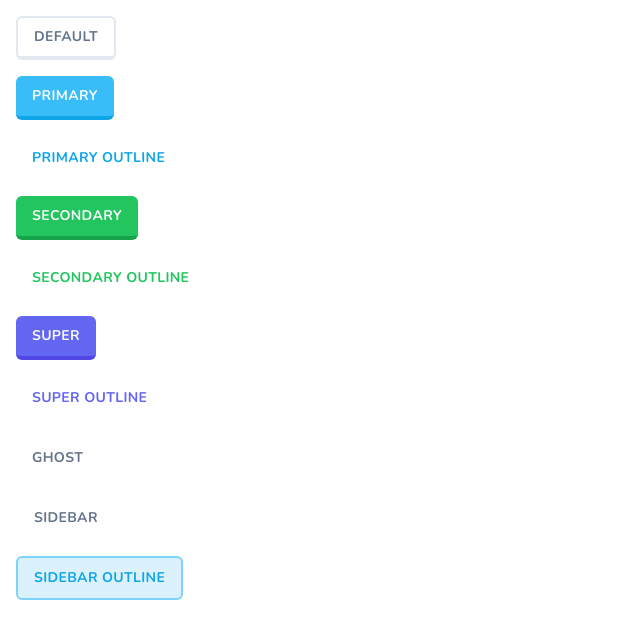
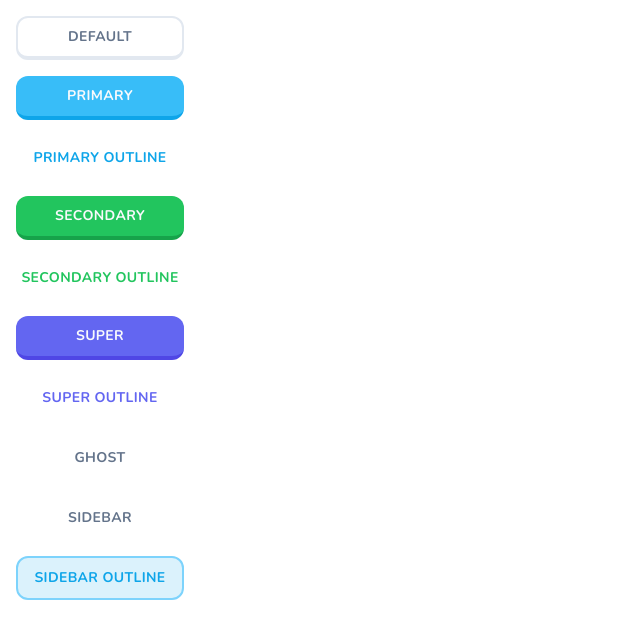
Before and after one commit to EvanBond7/duolingo-clone, a Next.js app: page /buttons in a window 1280 px wide. Shown: the top 638 px of the page, without its empty margins (0-640 px from the left). Built offline with nearby package versions, Linux system fonts and the light colour scheme.

Commit message:
fix: display-flex styling issue

```diff
--- a/app/buttons/page.tsx
+++ b/app/buttons/page.tsx
@@ -2,7 +2,7 @@
 
 const ButtonsPage = () => {
   return (
-    <div className='p-4 space-y-4 flex-col max-w-[200px]'>
+    <div className='p-4 space-y-4 flex flex-col max-w-[200px]'>
       <Button>Default</Button>
       <Button variant={'primary'}>Primary</Button>
       <Button variant={'primaryOutline'}>Primary Outline</Button>
--- a/components/ui/button.tsx
+++ b/components/ui/button.tsx
@@ -5,7 +5,7 @@
 import { cn } from '@/lib/utils';
 
 const buttonVariants = cva(
-  'inline-flex items-center justify-center whitespace-nowrap rounded-md text-sm font-bold ring-offset-background transition-colors focus-visible:outline-none focus-visible:ring-2 focus-visible:ring-ring focus-visible:ring-offset-2 disabled:pointer-events-none disabled:opacity-50 uppercase tracking-wide',
+  'inline-flex items-center justify-center whitespace-nowrap rounded-xl text-sm font-bold ring-offset-background transition-colors focus-visible:outline-none focus-visible:ring-2 focus-visible:ring-ring focus-visible:ring-offset-2 disabled:pointer-events-none disabled:opacity-50 uppercase tracking-wide',
   {
     variants: {
       variant: {
```
